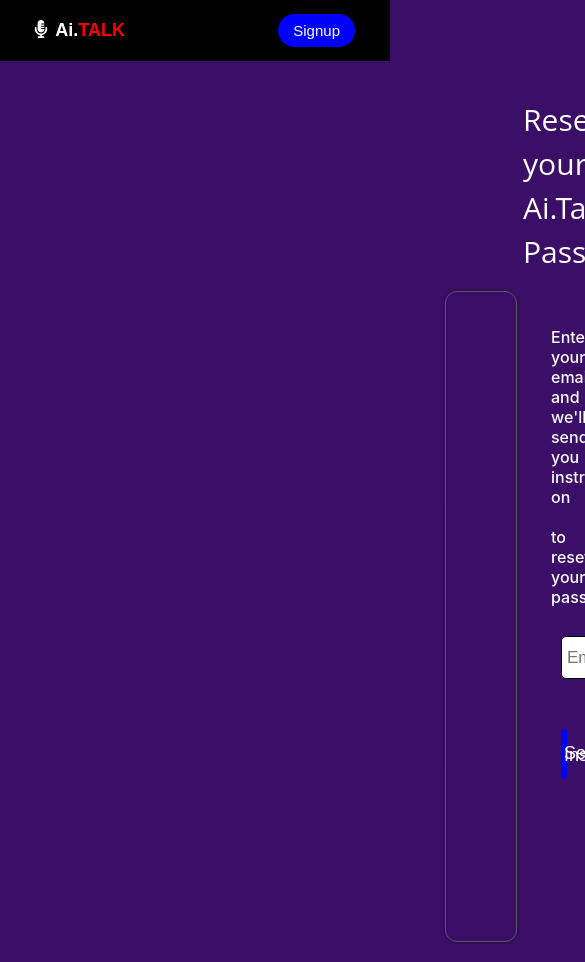
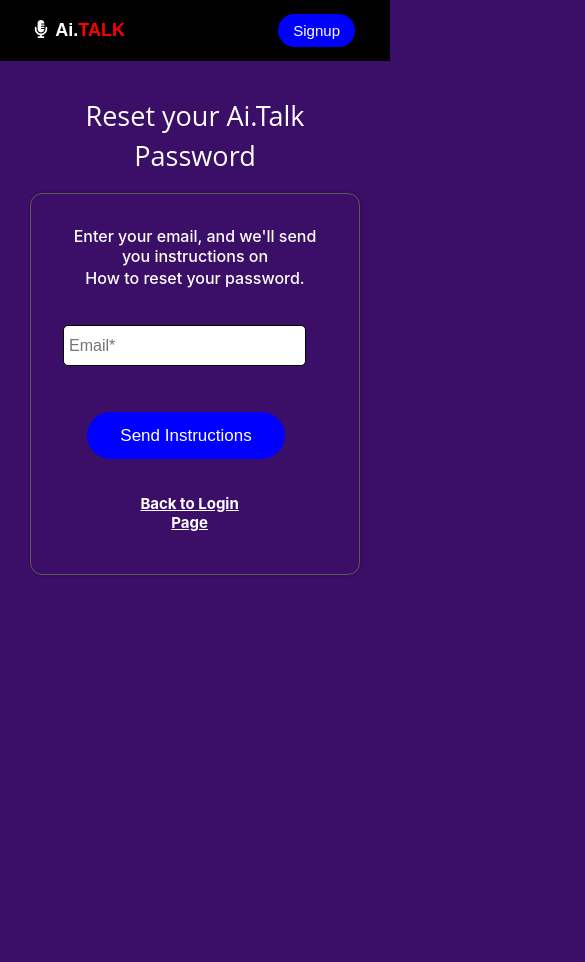
Before and after one commit to anilbhangay/Developer-Work, a React (Create React App) app in the folder Voice_Speech/: page /Forgotpass in a window 390 px wide. Shown: the top 962 px of the page, 585 px wide, since content can reach past the window. After the commit the page ends 844 px from the top, so only its background shows below. Built offline with nearby package versions, Linux system fonts and the light colour scheme.

Commit message:
Fixed debug code lines

```diff
--- a/Voice_Speech/src/components/register/Forgotpass.css
+++ b/Voice_Speech/src/components/register/Forgotpass.css
@@ -99,3 +99,68 @@
     border-radius: 22px;
      text-decoration: none;
   }
+
+
+  @media screen and (max-width: 425px) {
+    .Forget-form {
+      padding: 18px 30px;
+      margin-left: 0px;
+    }
+
+    .forget-form-text h2 {
+      font-size: 27px;
+      text-align: center;
+      margin: 17px 2px;
+      line-height: 40px;
+    }
+
+    .form-coainter-forget {
+      width: 100%;
+      height: auto;
+      padding: 32px;
+    }
+
+    .form-coainter-forget p {
+      margin-left: 0px;
+      margin-bottom: 12px;
+      font-size: 16px;
+      text-align: center;
+    }
+
+    .form-coainter-forget p span {
+      margin-left: 0px;
+      line-height: 25px;
+    }
+
+    .form-input-forget input {
+      width: 92%;
+      height: 41px;
+      padding: 5px;
+      font-size: 16px;
+      margin-top: 22px;
+      margin-left: 0px;
+      margin-bottom: 4px;
+    }
+
+    .form-coainter-forget .error-name-for {
+      margin-left: 6px;
+      top: -2px;
+      font-size: 13px;
+    }
+
+    .form-links-forget #for-login {
+      width: 75%;
+      height: 47px;
+      margin-left: 24px;
+      margin-top: 22px;
+      font-size: 17px;
+    }
+
+    .form-links-forget h3 {
+      width: 55%;
+      padding: 10px;
+      font-size: 15px;
+      margin-left: 54px;
+      margin-top: 25px;
+    }
+  }
--- a/Voice_Speech/src/components/register/Login.css
+++ b/Voice_Speech/src/components/register/Login.css
@@ -171,7 +171,7 @@
     width: 75%;
     height: 47px;
     margin-top: 18px;
-    margin-left: 26px;
+    margin-left: 23px;
     font-size: 17px;
   }
 
--- a/Voice_Speech/src/components/register/Signup.css
+++ b/Voice_Speech/src/components/register/Signup.css
@@ -109,7 +109,6 @@
   @media screen and (max-width: 425px) {
   .signup-form {
     padding: 18px 38px;
-    /* margin-left: 18px; */
     margin-left: 0px;
   }
 
@@ -151,7 +150,7 @@
   .form-links-signup #button-signup {
     width: 75%;
     height: 47px;
-    margin-left: 25px;
+    margin-left: 23px;
     font-size: 17px;
   }
 
@@ -161,7 +160,7 @@
   }
 
   .form-links-signup h4 {
-    margin-top: 15px;
+    margin-top: 8px;
     margin-right: 20px;
     font-size: 13px;
   }
```
